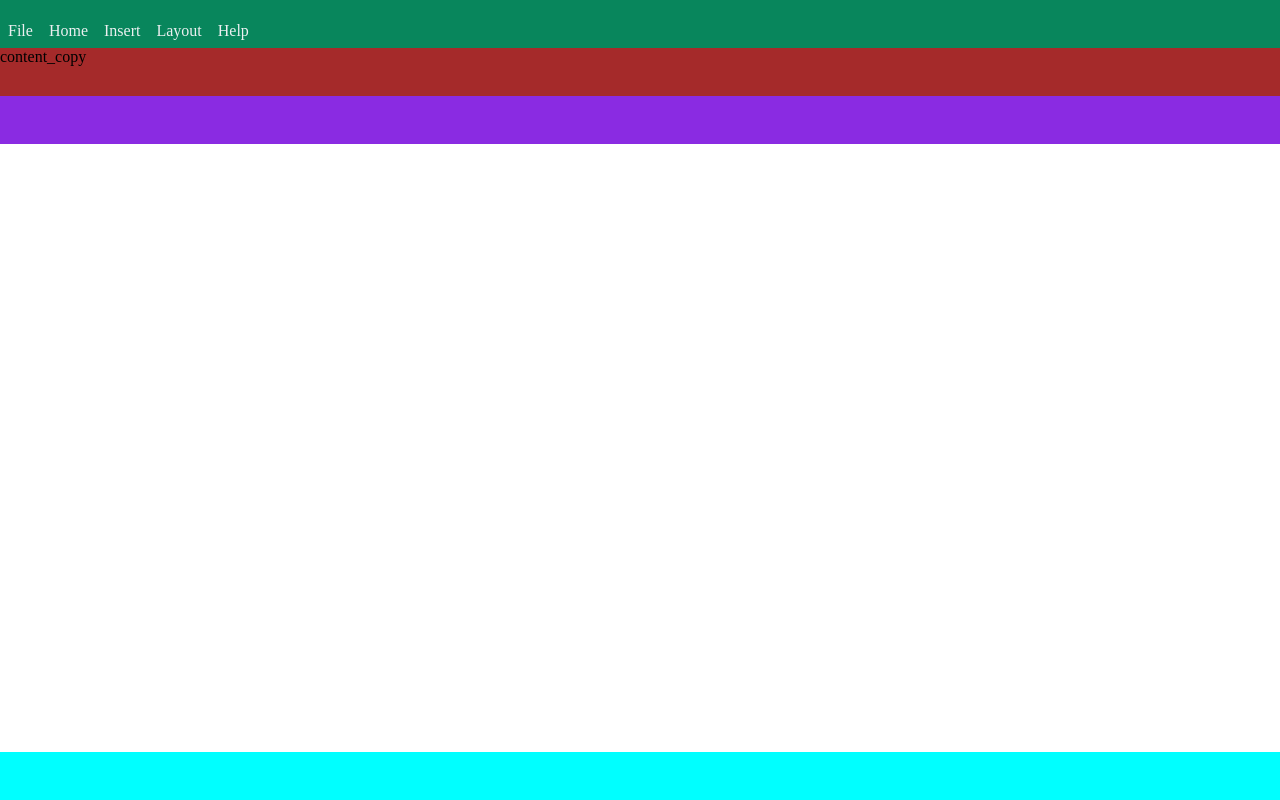
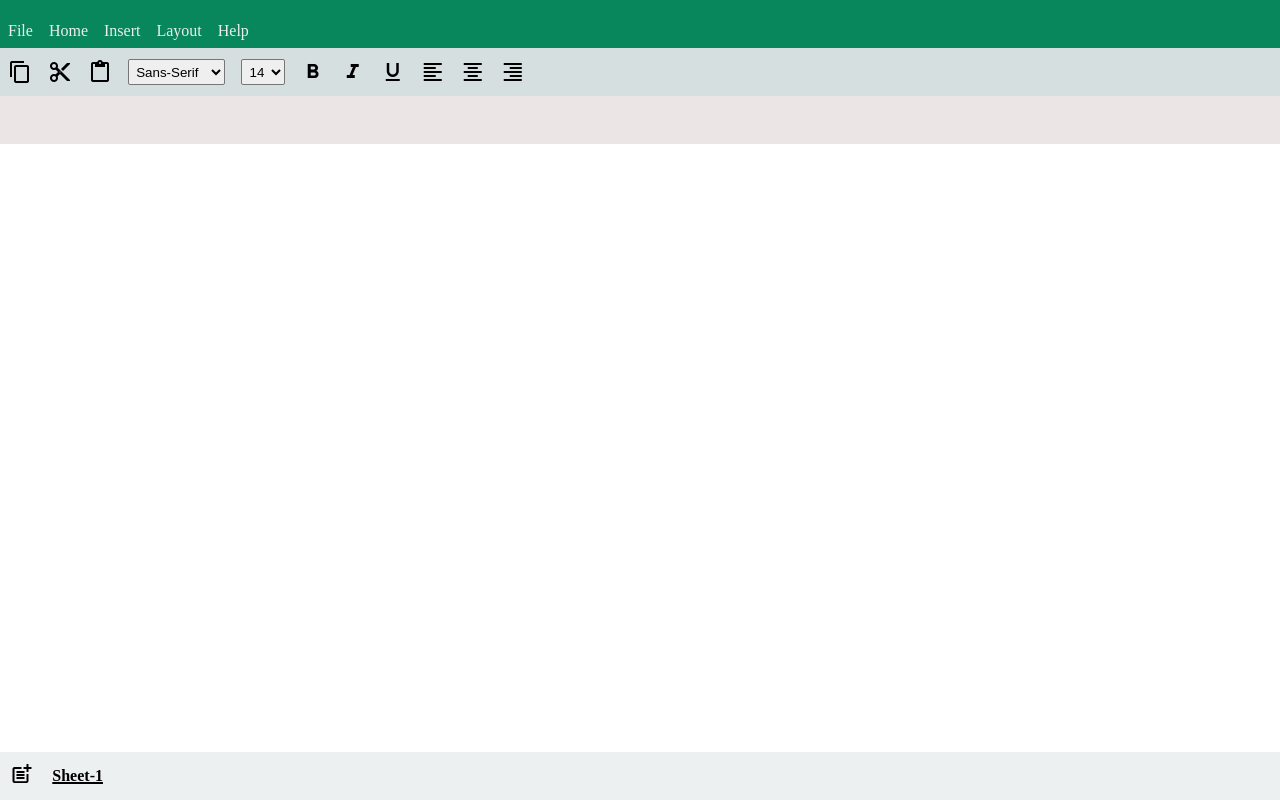
Before and after one commit to asmit33/Excel, a plain HTML site: page index.html in a window 1280 px wide. Drawn offline with Linux system fonts and the light colour scheme.

Commit message:
added css to Cell container

```diff
--- a/index.html
+++ b/index.html
@@ -19,11 +19,42 @@
       <div class="page-actions">Help</div>
     </div>
     <div class="cell-actions-cont">
-      <span class="material-symbols"> content_copy </span>
+      <span class="material-icons"> content_copy </span>
+      <span class="material-icons"> content_cut </span>
+      <span class="material-icons"> content_paste </span>
+      <select name="" class="font-family-prop">
+        <option value="sans-serif">Sans-Serif</option>
+        <option value="calibri">Calibri</option>
+        <option value="arial">Arial</option>
+        <option value="courier">Courier</option>
+        <option value="cursive">Cursive</option>
+        <option value="monospace">Monospace</option>
+      </select>
+      <select name="" class="font-size-prop">
+        <option value="14">14</option>
+        <option value="16">16</option>
+        <option value="18">18</option>
+        <option value="20">20</option>
+        <option value="22">22</option>
+      </select>
+      <span class="material-icons"> format_bold </span>
+      <span class="material-icons"> format_italic </span>
+      <span class="material-icons"> format_underlined</span>
+      <span class="material-icons"> format_align_left </span>
+      <span class="material-icons"> format_align_center </span>
+      <span class="material-icons"> format_align_right </span>
     </div>
     <div class="formula-actions-cont"></div>
     <div class="grid-actions-cont"></div>
-    <div class="sheet-cont"></div>
+    <div class="sheet-cont">
+      <div class="sheet-add-icon">
+        <span class="material-icons"> post_add </span>
+      </div>
+
+      <div class="sheets-folder-cont">
+        <div class="sheet-folder">Sheet-1</div>
+      </div>
+    </div>
 
     <script src="./scrit.js"></script>
   </body>
--- a/style.css
+++ b/style.css
@@ -14,19 +14,65 @@ body{
 .page-actions{
     margin: 0.5rem;
     color:#ecf0f1;
+
 }
 .cell-actions-cont{
     height: 3rem;
-    background-color: brown;
+    background-color: rgb(213, 223, 224);
+    display: flex;
+    align-items: center;
+    padding-left: .5rem;
+}
+.cell-actions-cont>*{
+    display: inline-block;
+    margin-right: 1rem;
+}
+.font-family-prop{
+    padding: 0.2rem;
+    border-radius: 2px;
+    outline: none;
+}
+.font-size-prop{
+    padding: 0.2rem;
+    border-radius: 2px;
+    outline: none;
 }
 .formula-actions-cont{
     height: 3rem;
-    background-color: blueviolet;
+    background-color: rgb(235, 229, 229);
 }
 
 .sheet-cont{
     height: 3rem;
-    background-color: aqua;
+    background-color: #ecf0f1;
+    display: flex;
+    align-items: center;
+    /* gap: 1rem; */
+    /* padding-left: 0.5rem; */
+    /* padding-right: 0.5rem; */
+}
+.sheet-cont>*{
+    display: inline-block;
+}
+.sheet-add-icon{
+   width: 2vw;
+   margin-left: .6rem;
+   margin-right: .3rem;
+}
+.sheets-folder-cont{
+    display: flex;
+    align-items: center;
+    height: 80%;
+    width: calc(100vw - 2vw);
+    margin-left: 0.3rem;
+    margin-right: 0.3rem;
+    /* background-color: violet; */
+}
+.sheet-folder{
+   text-decoration: underline;
+   font-weight: bold;
+   text-decoration-thickness: 2px;
+   margin-left: .5rem;
 }
 .grid-actions-cont{
     height: calc(100vh - 3rem - 3rem - 3rem - 3rem);
```
